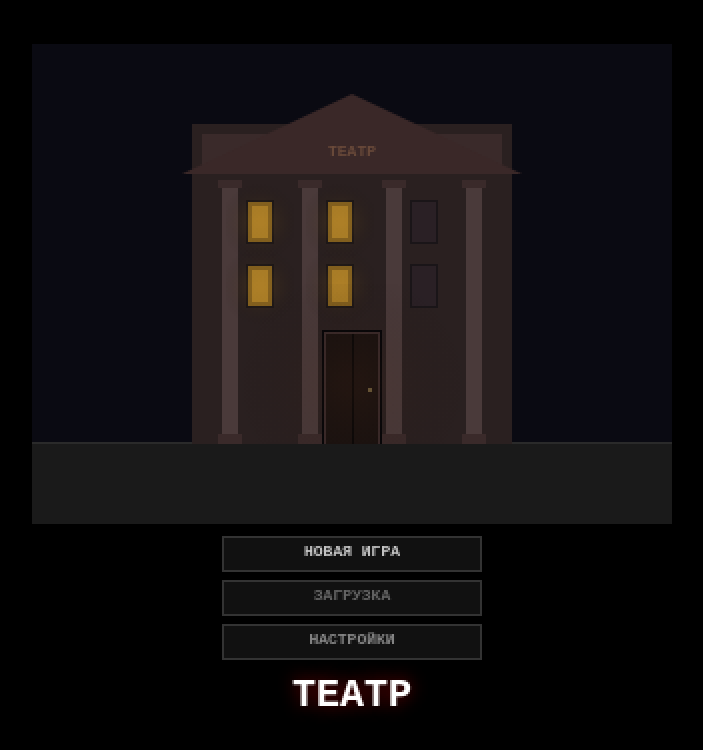
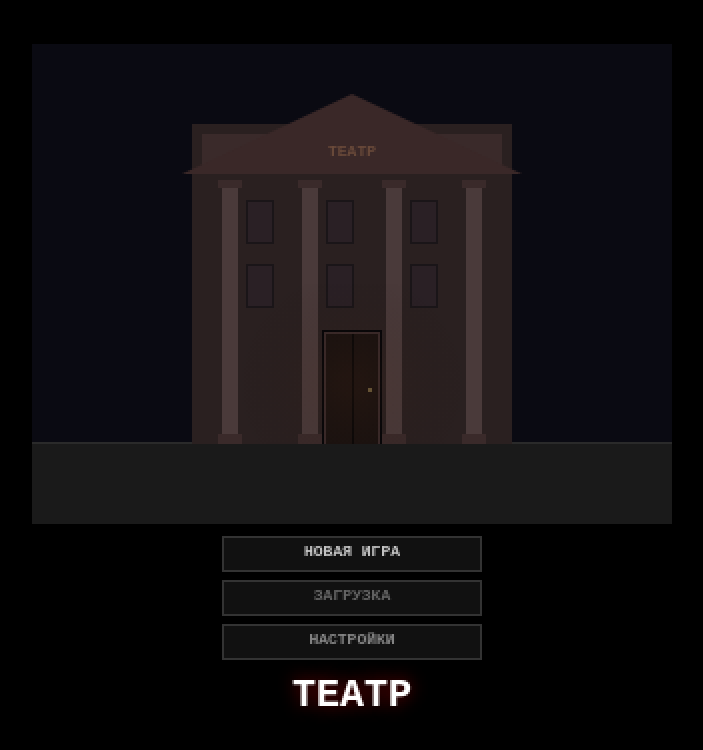
Before and after one commit to Jirnyak/theater, a Svelte app: page / in a window 1280 px wide. Shown: the top 750 px of the page, without its empty margins (288-991 px from the left). Built offline with nearby package versions, Linux system fonts and the light colour scheme.

Commit message:
debug = 0 дефолт стейт игра modified:   src/App.svelte

```diff
--- a/src/App.svelte
+++ b/src/App.svelte
@@ -6,7 +6,7 @@
 	let screen: 'title' | 'game' | 'crashed' | 'debug-maze' | 'load-game' = $state('title');
 
 	/** Debug: set to 1+ to skip stages (0 = normal game). */
-	const DEBUG_START_STAGE = 2;
+	const DEBUG_START_STAGE = 0;
 	let completedStage = $state(DEBUG_START_STAGE);
 
 	function onNewGame() {
```
